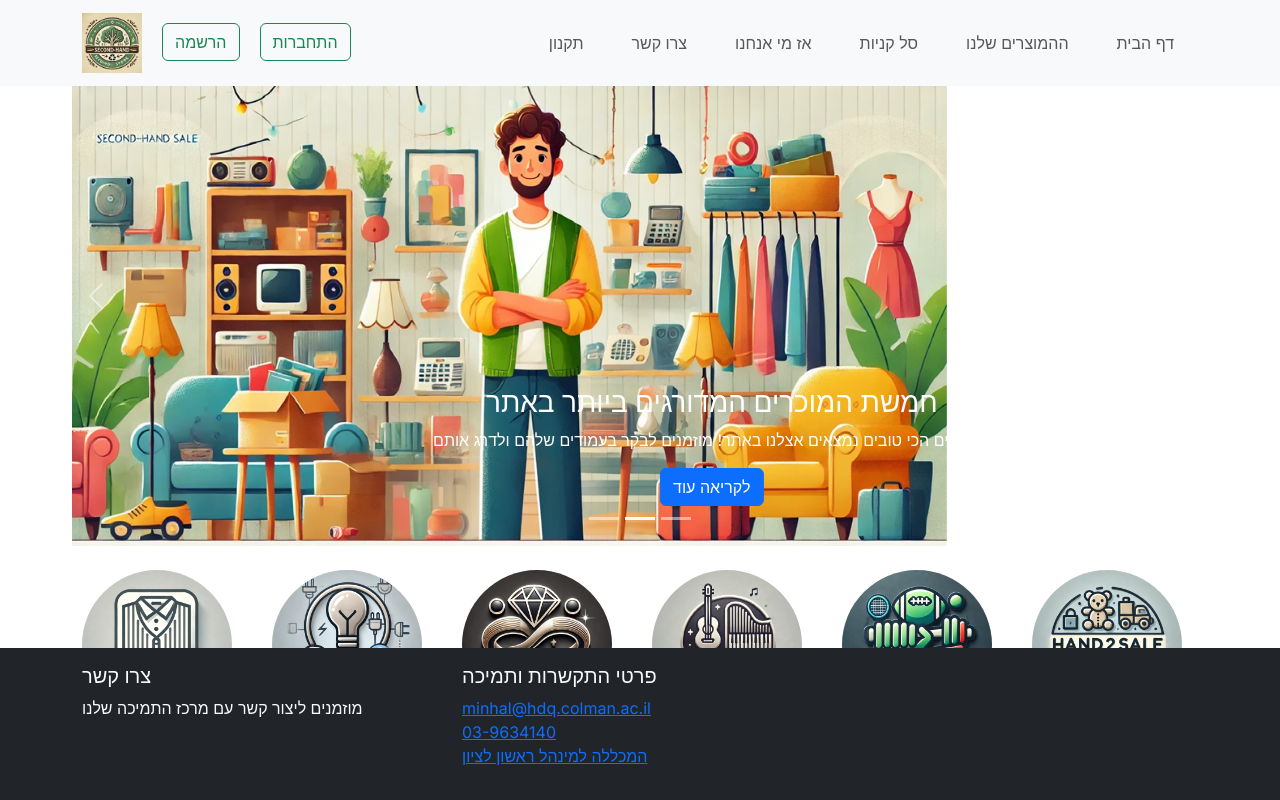
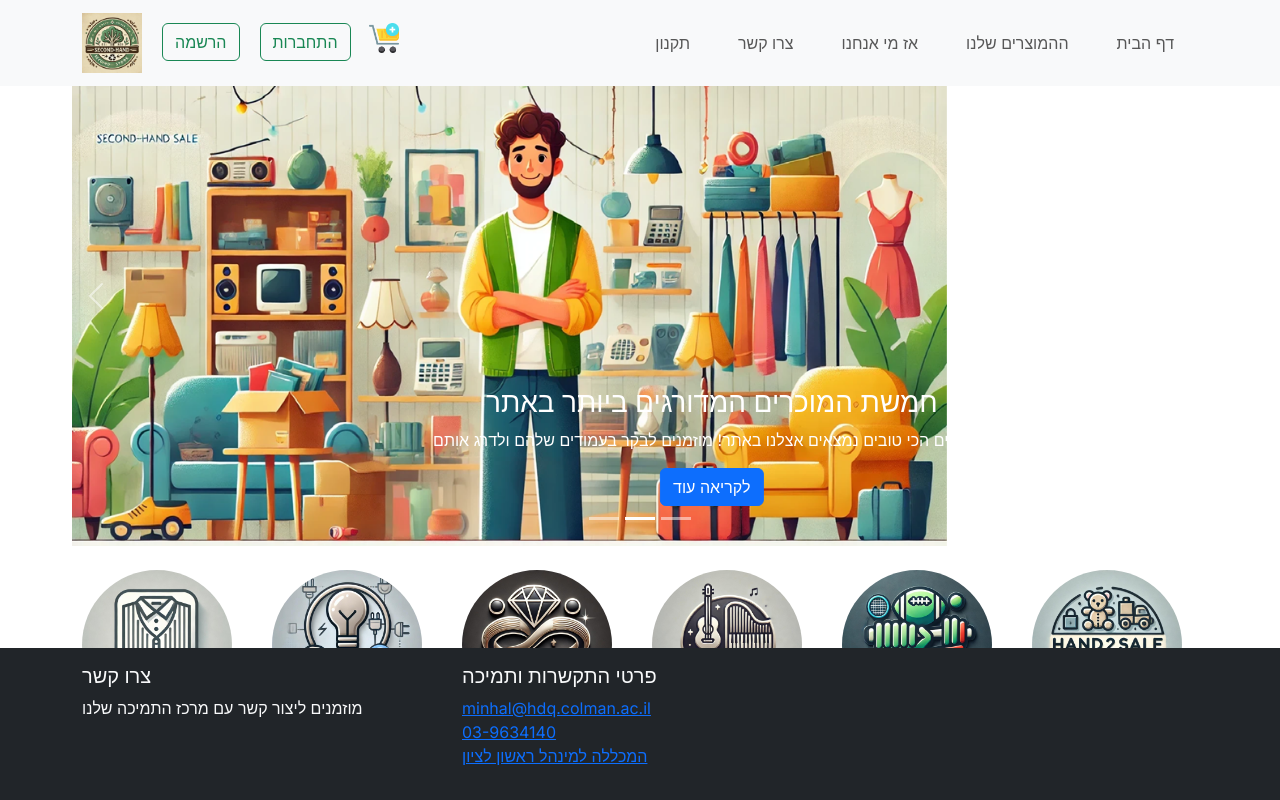
Before and after one commit to nitzan-netzer/web-application-development, a Next.js app in the folder client/: page / in a window 1280 px wide. Built offline with nearby package versions, Linux system fonts and the light colour scheme.

Commit message:
fix herf

```diff
--- a/client/src/components/Header.tsx
+++ b/client/src/components/Header.tsx
@@ -4,24 +4,24 @@ import Container from 'react-bootstrap/Container';
 import Nav from 'react-bootstrap/Nav';
 import Navbar from 'react-bootstrap/Navbar';
 import Button from 'react-bootstrap/Button';
-import React from 'react'
+import React from 'react';
 import { useRouter } from 'next/navigation';
-
-
-
 
 function Header() {
   const router = useRouter();
+
   const handleClickRegister = () => {
-    router.push('/register');
-  }
+    router.push('/register'); // Use router.push instead of window.location.href
+  };
+
   const handleClickLogin = () => {
     router.push('/login');
-  }
+  };
+
   return (
     <Navbar fixed='top' expand="lg" className="bg-body-tertiary">
       <Container>
-        <Navbar.Brand href="#home">
+        <Navbar.Brand href="/">
           <img
             src={'/logo.jpeg'}
             width="60"
@@ -29,11 +29,11 @@ function Header() {
             className="d-inline-block align-top"
             alt="רגל 2 logo"
           />
-          <Button onClick={handleClickRegister} variant="outline-success"
+          <Button href="/register" variant="outline-success"
             style={{ marginLeft: '20px', position: 'relative', top: '10px' }}>הרשמה</Button>
-           <Button onClick={handleClickLogin} variant="outline-success"
+          <Button href="/login" variant="outline-success"
             style={{ marginLeft: '20px', position: 'relative', top: '10px' }}>התחברות</Button>
-          {/* <a href="/target-page" className="ms-2">
+          <a href="/cart" className="ms-2">
             <img
               src={'/shopping-cart.png'}
               width="30"
@@ -42,23 +42,22 @@ function Header() {
               alt="Icon"
               style={{
                 position: 'relative',
-                top: '10px',  // Moves the image down by 10 pixels
-                left: '5px',  // Moves the image to the right by 5 pixels
+                top: '10px',
+                left: '10px',
                 cursor: 'pointer'
               }}
             />
-          </a> */}
+          </a>
         </Navbar.Brand>
         <Navbar.Toggle aria-controls="basic-navbar-nav" />
         <Navbar.Collapse id="navbarScroll">
           <Nav
-            className="ms-auto flex-row-reverse" // Aligns the Nav links to the right
+            className="ms-auto flex-row-reverse"
             style={{ maxHeight: '100px' }}
             navbarScroll
           >
-            <Nav.Link href="/home" className="mx-3">דף הבית</Nav.Link>
+            <Nav.Link href="/" className="mx-3">דף הבית</Nav.Link>
             <Nav.Link href="/products" className="mx-3">ההמוצרים שלנו</Nav.Link>
-            <Nav.Link href="/cart" className="mx-3">סל קניות</Nav.Link>
             <Nav.Link href="/about" className="mx-3">אז מי אנחנו</Nav.Link>
             <Nav.Link href="/contact-us" className="mx-3">צרו קשר</Nav.Link>
             <Nav.Link href="/policy" className="mx-3">תקנון</Nav.Link>
@@ -66,7 +65,7 @@ function Header() {
         </Navbar.Collapse>
       </Container>
     </Navbar>
-  )
+  );
 }
 
-export default Header
+export default Header;
```
